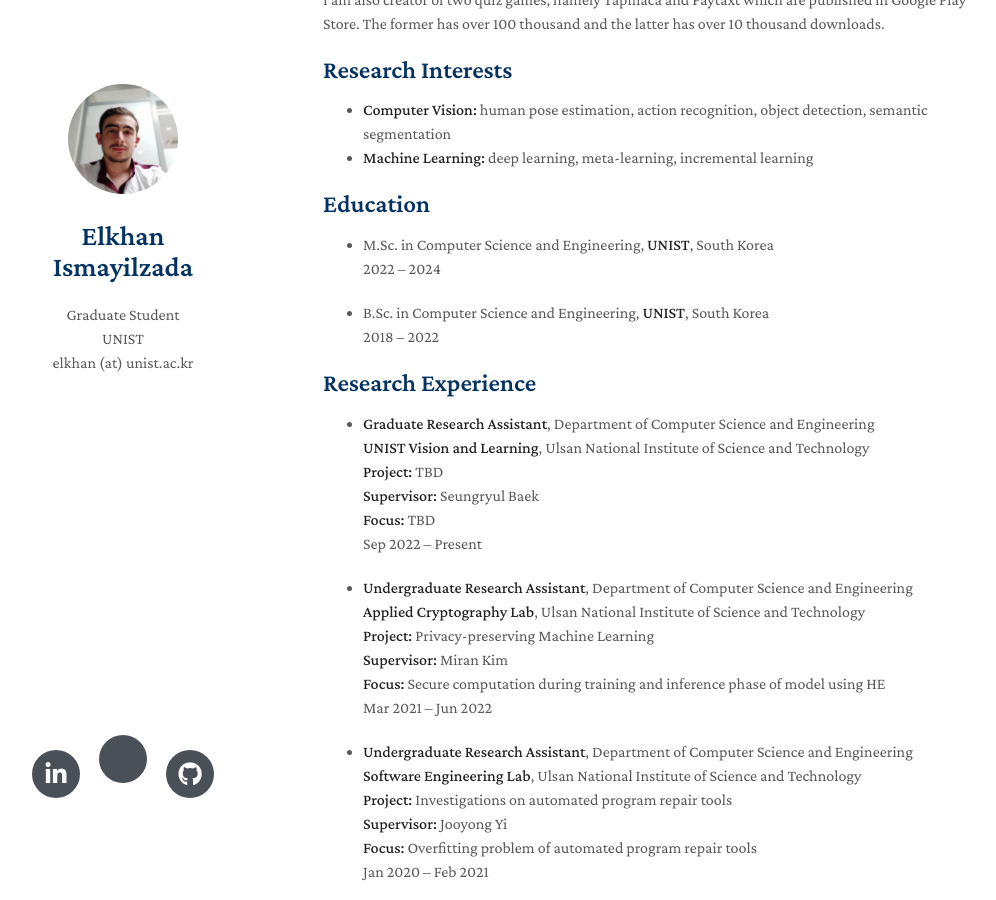
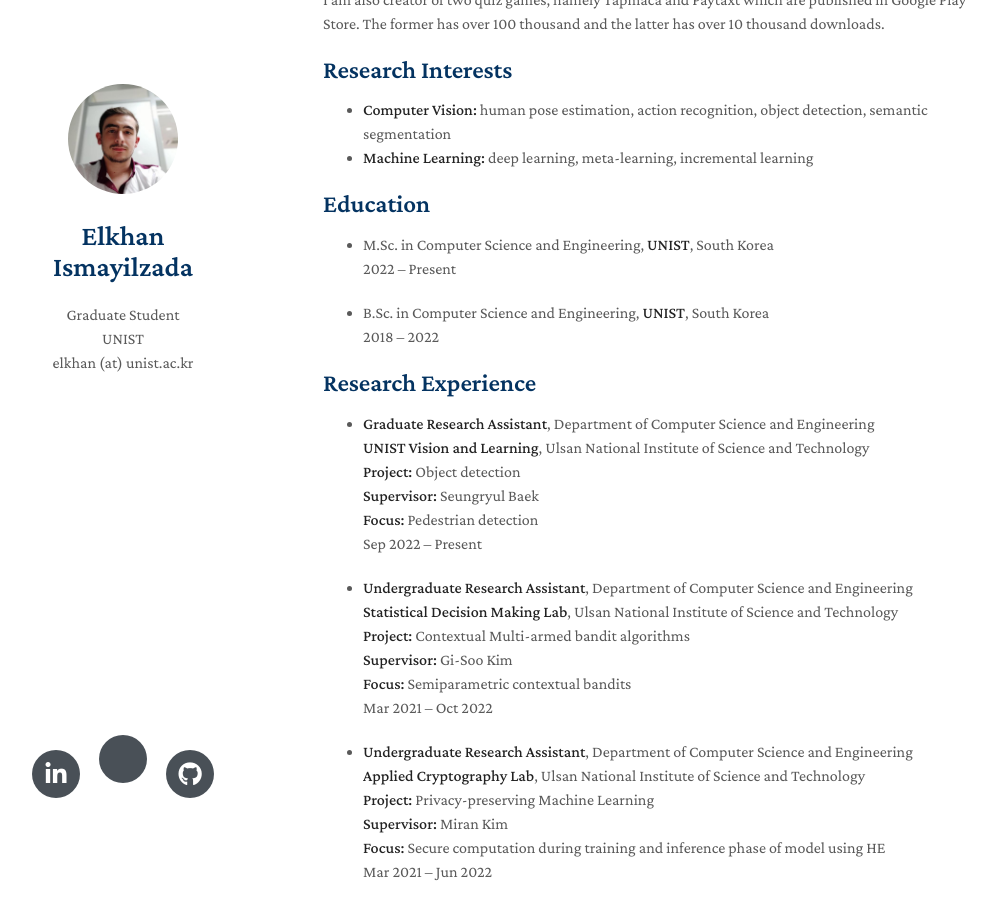
Before and after one commit to elkhanzada/elkhanzada.github.io, a Jekyll site: the page built from index.md, in a window 1280 px wide and 900 px high, scrolled down 329 px. Shown: the whole window, without its empty margins (147-1143 px from the left). Built offline with Jekyll 4.4.1, drawn with Linux system fonts in a browser that asks for light colours; nearby versions of some CDN libraries; a style sheet for code colours, icons or effects is not loaded; our own code applies the rules of GitHub Pages for plain Markdown files.

Commit message:
Update index.md

```diff
--- a/index.md
+++ b/index.md
@@ -17,7 +17,7 @@ I am also creator of two quiz games, namely Tapmaca and Paytaxt which are publis
 
 ## Education
 - M.Sc. in Computer Science and Engineering, **UNIST**, South Korea \\
-  2022 – 2024
+  2022 – Present
 
 - B.Sc. in Computer Science and Engineering, **UNIST**, South Korea \\
   2018 – 2022
@@ -26,10 +26,18 @@ I am also creator of two quiz games, namely Tapmaca and Paytaxt which are publis
 
 - **Graduate Research Assistant**, Department of Computer Science and Engineering \\
   **UNIST Vision and Learning**, Ulsan National Institute of Science and Technology \\
-  **Project:** TBD \\
+  **Project:** Object detection \\
   **Supervisor:** Seungryul Baek \\
-  **Focus:** TBD \\
+  **Focus:** Pedestrian detection \\
   Sep 2022 – Present
+
+- **Undergraduate Research Assistant**, Department of Computer Science and Engineering \\
+  **Statistical Decision Making Lab**, Ulsan National Institute of Science and Technology \\
+  **Project:** Contextual Multi-armed bandit algorithms \\
+  **Supervisor:** Gi-Soo Kim \\
+  **Focus:** Semiparametric contextual bandits \\
+  Mar 2021 – Oct 2022
+
 
 - **Undergraduate Research Assistant**, Department of Computer Science and Engineering \\
   **Applied Cryptography Lab**, Ulsan National Institute of Science and Technology \\
```
